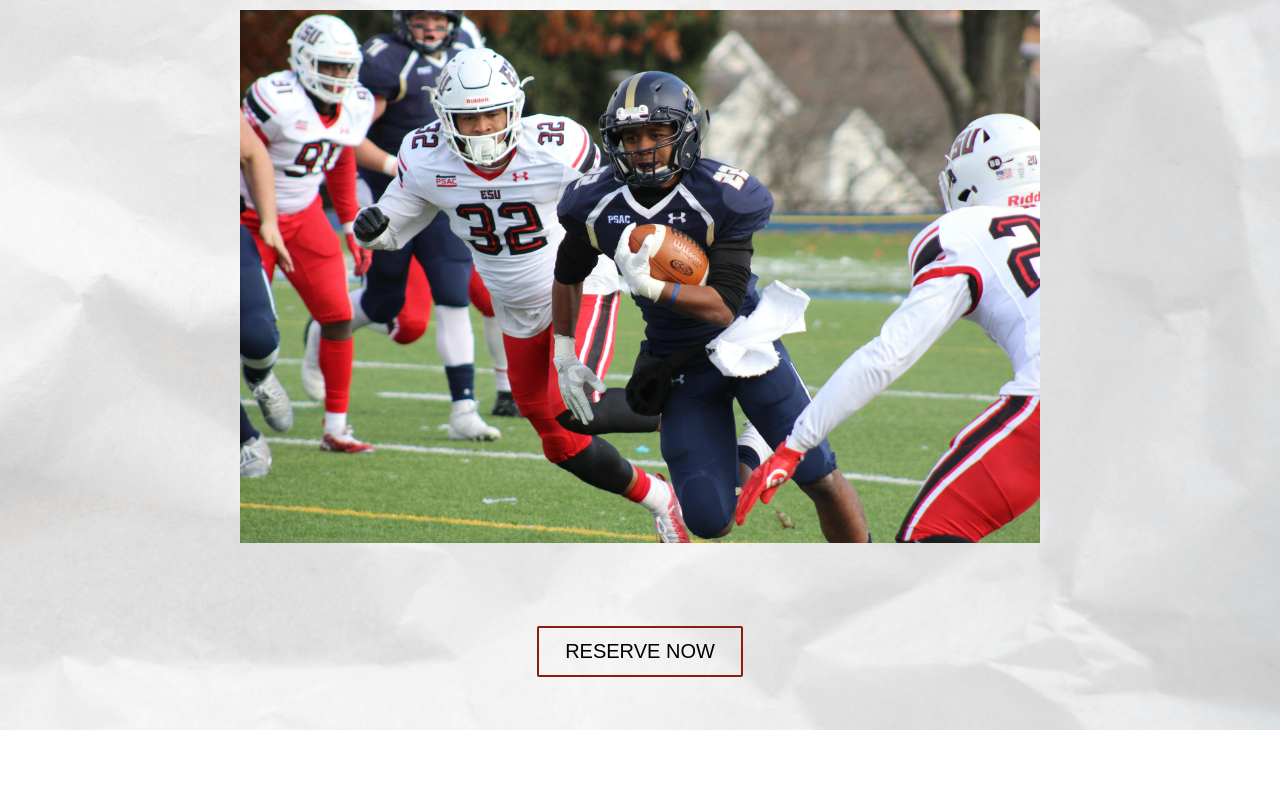
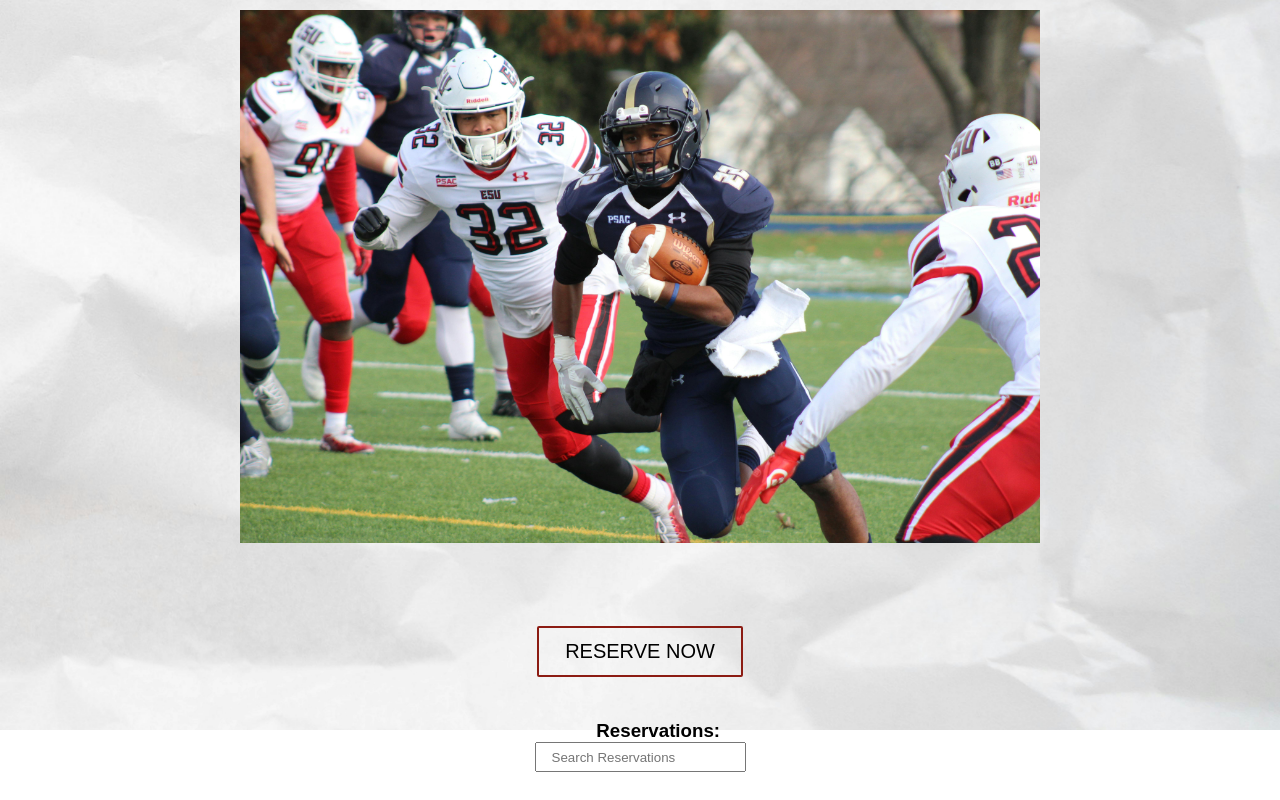
Before and after one commit to ishaGhaisas/event-management-system-frontendsp-se24, a React (Create React App) app in the folder Event_Mate/Venue_management/: page / in a window 1280 px wide. Shown: the part 186-986 px from the top of the page. Before the commit the page ends 866 px from the top, so only its background shows below. Built offline with nearby package versions, Linux system fonts and the light colour scheme.

Commit message:
Updated HomeBody.js

```diff
--- a/Event_Mate/Venue_management/src/components/HomeBody.js
+++ b/Event_Mate/Venue_management/src/components/HomeBody.js
@@ -1,11 +1,23 @@
-import React from "react";
-import { Link } from "react-router-dom";
+import React, { useState, useEffect  } from "react";
+import { Link,useNavigate } from "react-router-dom";
 import img from "../assets/HomeImage.jpg";
 import bgimg from "../assets/backgroundImage.jpg";
 import { Button } from "./Button";
 import './homeBody.css';
+import ReservationsCard from "./ReservationsCard";
 
 const HomeBody = () => {
+    const navigate = useNavigate();
+    const [search, setSearch] = useState('');
+    const [reservations, setReservations] = useState([]);
+    const userId = "dummyUserId123";
+    // const [profileData, setProfileData] = useState({
+    //     user_id: "dummyUserId123",
+    //     username: "dummyUsername",
+    //     email: "dummy@example.com",
+    //     role: "user"
+    // });
+
 
     return (
         <div className="homeContainer">
@@ -19,6 +31,33 @@ const HomeBody = () => {
                         </Button>
                     </Link>
                 </div>
+
+                {userId != null && <div className="ChildLeft">
+                    <h3>Reservations:</h3>
+                    <div className='ReservationSearch'>
+                      <input className="searchInput" placeholder="Search Reservations" onChange={(e) => setSearch(e.target.value)}/>
+                    </div>
+                    {reservations.filter((item) => {
+                    return search.toLowerCase() === '' ? item
+                        :
+                        (item.username.toLowerCase().includes(search)
+                        ||
+                        item.start_datetime.toLowerCase().includes(search)
+                        ||
+                        item.end_datetime.toLowerCase().includes(search));
+                    })
+                    .map((reservation) => (
+                        <ReservationsCard
+                          key={reservation.venue_id}
+                          id={reservation.venue_id}
+                          vname={reservation.vname}
+                          start_datetime={reservation.start_datetime}
+                          end_datetime={reservation.end_datetime}
+                          value_paid={reservation.value_paid === 1 ? 'Paid' : 'Not Paid'}
+                        />
+                    ))}
+                  </div>}
+
             </div>
         </div>
     )
```
